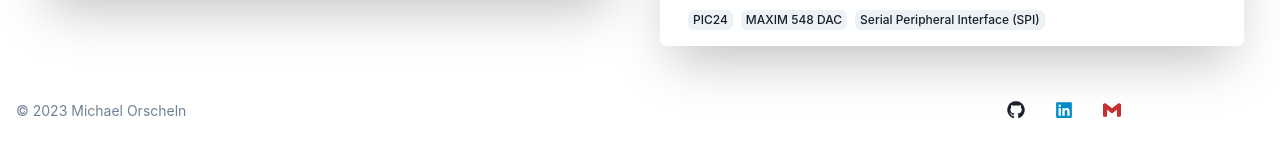
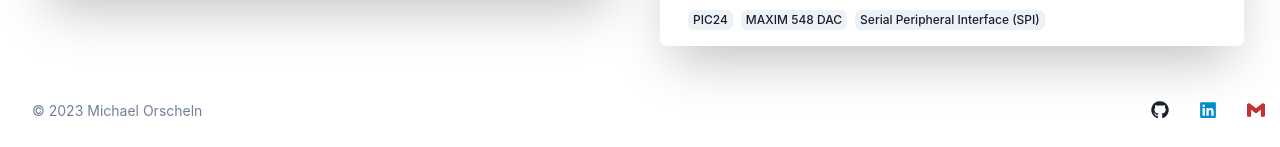
Before and after one commit to moorscheln/portfolio, a Next.js app: page / in a window 1280 px wide. Shown: the part 1420-1567 px from the top of the page. Built offline with nearby package versions, Linux system fonts and the light colour scheme.

Commit message:
fix Footer all pages

```diff
--- a/src/components/Footer.tsx
+++ b/src/components/Footer.tsx
@@ -24,10 +24,11 @@ const Footer = () => {
       spacing={[1, 2]}
       p={4}
       justifyContent="space-between"
-      alignItems="center"
-      w={["100%", "90%", "90%"]}
-      maxW="container.xl"
+      //alignItems="center"
+      w={["100%", "100%", "100%"]}
+      maxW="inherit"
       mx="auto"
+      my="auto"
 
 
     >
--- a/src/pages/about.tsx
+++ b/src/pages/about.tsx
@@ -19,10 +19,10 @@ function About() {
   const { colorMode } = useColorMode();
 
   return (
-    <div className="overflow-scroll z-0 justify-center">
+    <div className="z-0 justify-center">
       <NavBar />
       {/* <Container maxW="container.lg" mt={"5rem"}>  */}
-      <Container justifyContent="center" alignItems={"center"} flexDirection="column" maxW={"80rem"} mt="4.5rem">
+      <Container justifyContent="center" alignItems={"center"} flexDirection="column" maxW={"container.2xl"} mt="4.5rem">
 
         <ProfileSection></ProfileSection>
 
--- a/src/pages/experience.tsx
+++ b/src/pages/experience.tsx
@@ -24,7 +24,7 @@ function Experience() {
     <div className="overflow-hidden z-0 justify-center">
       <NavBar></NavBar>
 
-    <Container maxW="container.lg" mt={"4rem"}>
+      <Container maxW="container.xl" mt={"4rem"} justifyContent="center">
 
         <VStack
           spacing={4}
@@ -79,11 +79,11 @@ function Experience() {
 
 
 
-
+        <Footer></Footer>
       </Container>
 
+      {/* <Flex justifyContent="center"></Flex> */}
 
-      <Footer></Footer>
 
     </div>
 
--- a/src/pages/index.tsx
+++ b/src/pages/index.tsx
@@ -14,7 +14,8 @@ export default function Home() {
 
   return (
 
-    <div className="overflow-scroll z-0 justify-center">
+    // <div className="overflow-scroll z-0 justify-center">
+    <div className="z-0 justify-center">
       {/* <Flex flexDirection={"column"}  justifyContent={"center"} overflow="hidden" > */}
 
       <NavBar />
@@ -25,7 +26,7 @@ export default function Home() {
       </section>
 
 
-      <Container justifyContent="center" alignItems={"center"} flexDirection="column" maxW={"80rem"}>
+      <Container justifyContent="center" alignItems={"center"} flexDirection="column" maxW={"container.2xl"}>
 
 
 
@@ -41,8 +42,9 @@ export default function Home() {
 
         <Divider my={10} />
         <SideProjectSection />
+
+        <Footer />
       </Container>
-  <Footer/>
 
 
 
--- a/src/styles/themeattempt.tsx
+++ b/src/styles/themeattempt.tsx
@@ -5,7 +5,7 @@ import { theme as chakraTheme } from "@chakra-ui/theme";
 import { StyleFunctionProps } from "@chakra-ui/theme-tools";
 import { useColorModeValue } from "@chakra-ui/react";
 
-const themeattempt= extendTheme(
+const themeattempt = extendTheme(
   {
     colors: {
       ...chakraTheme.colors,
@@ -53,7 +53,7 @@ const themeattempt= extendTheme(
           // color: '#cef542',
           // bg: {_light: 'white',_dark: 'white'},
           // bg: useColorModeValue("white", "darkGray.900"),
-          bg: {_light: 'white',_dark: 'darkGray.900'}
+          bg: { _light: 'white', _dark: 'darkGray.900' }
         },
       }),
     },
@@ -84,6 +84,7 @@ const themeattempt= extendTheme(
         md: '768px',
         lg: '1024px',
         xl: '1280px',
+        '2xl': '1600px'
       },
     },
   },
```
Also changed, not shown: src/components/NavBar.tsx (+4 -4 lines), src/pages/contact.tsx (+4 -3 lines), src/pages/projects.tsx (+6 -6 lines). Lines whose indentation alone changed are shown as unchanged.
